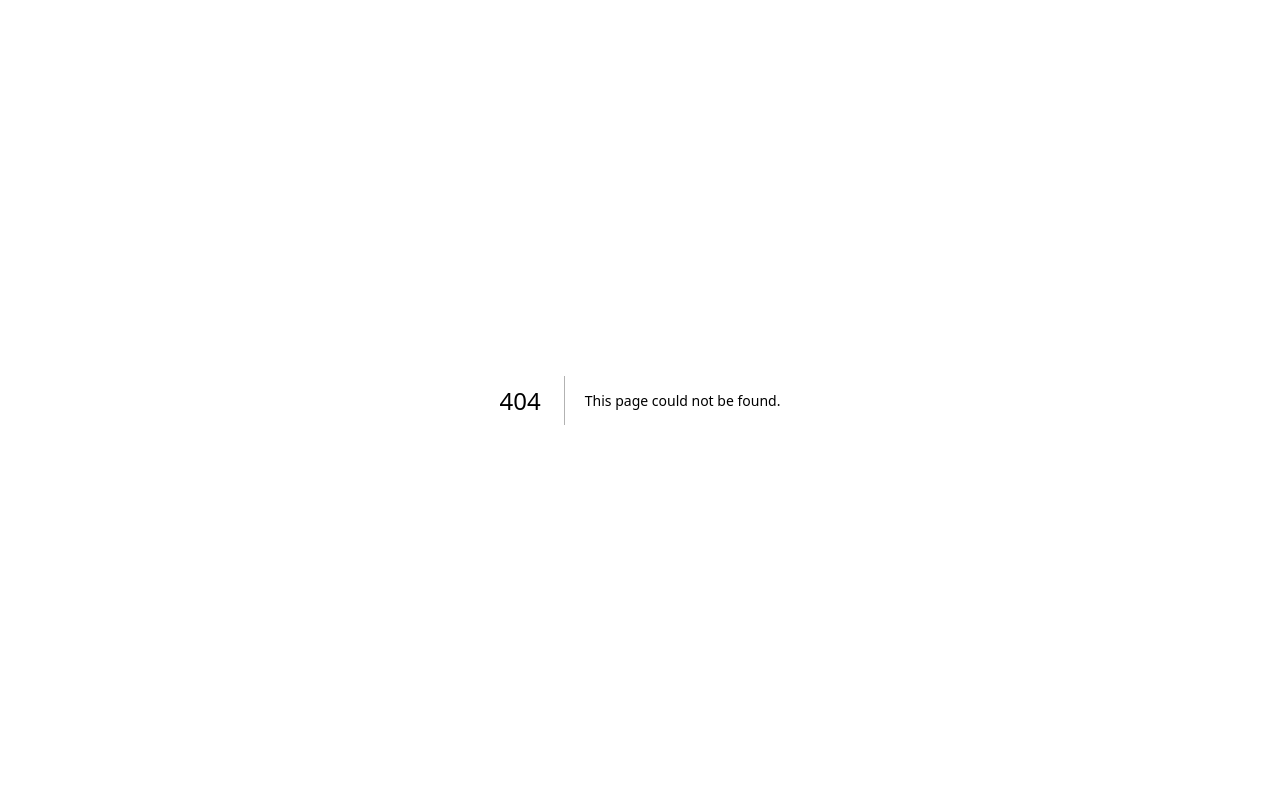
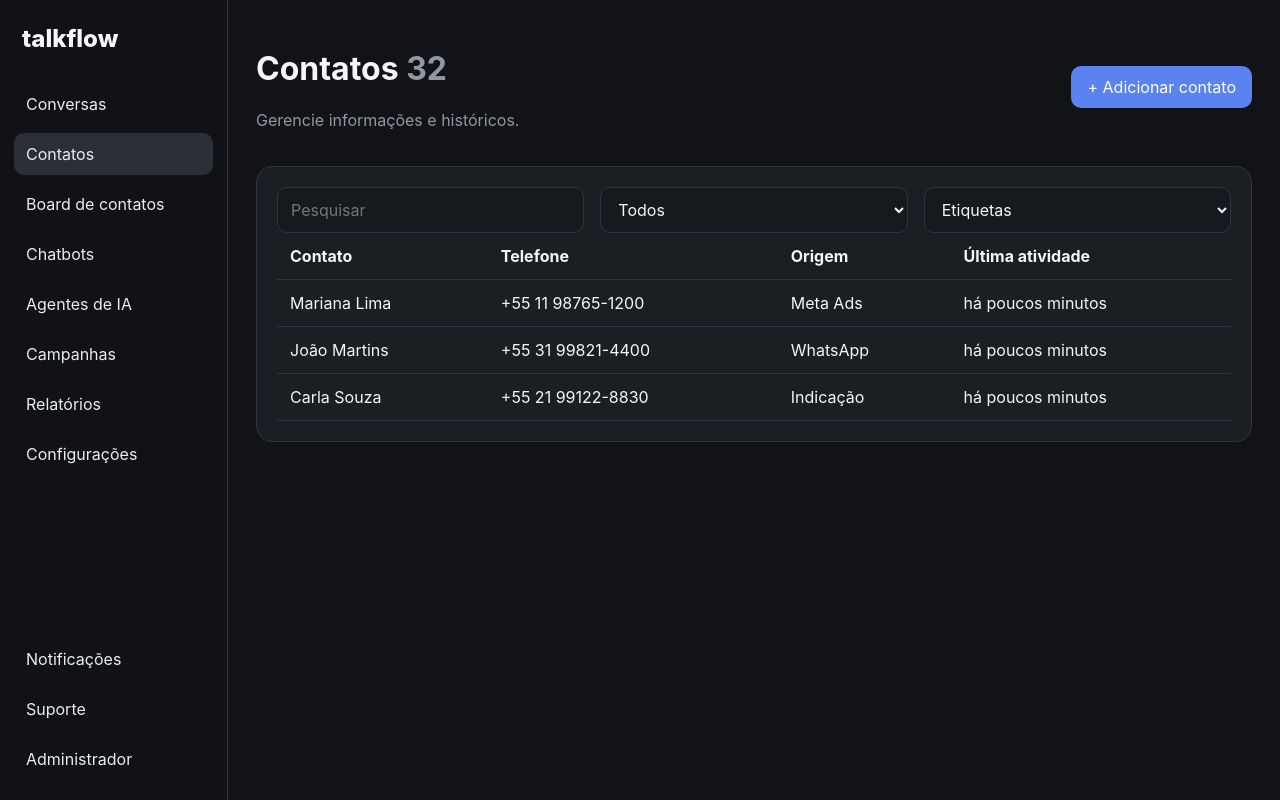
Before and after one commit to andrersbhz/talkflow-saas, a Next.js app in the folder apps/web/: page /contatos in a window 1280 px wide. Before the commit this address had no page. Built offline with nearby package versions, Linux system fonts and the light colour scheme.

Commit message:
feat(web): add contacts screen

```diff
--- /dev/null
+++ b/apps/web/app/contatos/page.tsx
@@ -0,0 +1,3 @@
+import Shell from '@/components/Shell';
+const rows=[['Mariana Lima','+55 11 98765-1200','Meta Ads'],['João Martins','+55 31 99821-4400','WhatsApp'],['Carla Souza','+55 21 99122-8830','Indicação']];
+export default function Page(){return <Shell><div className="top"><div><h1>Contatos <span className="muted">32</span></h1><p className="muted">Gerencie informações e históricos.</p></div><button className="btn">+ Adicionar contato</button></div><div className="card"><div className="grid cols3"><input className="input" placeholder="Pesquisar"/><select className="input"><option>Todos</option></select><select className="input"><option>Etiquetas</option></select></div><table className="table"><thead><tr><th>Contato</th><th>Telefone</th><th>Origem</th><th>Última atividade</th></tr></thead><tbody>{rows.map(r=><tr key={r[1]}><td>{r[0]}</td><td>{r[1]}</td><td>{r[2]}</td><td>há poucos minutos</td></tr>)}</tbody></table></div></Shell>}
```
